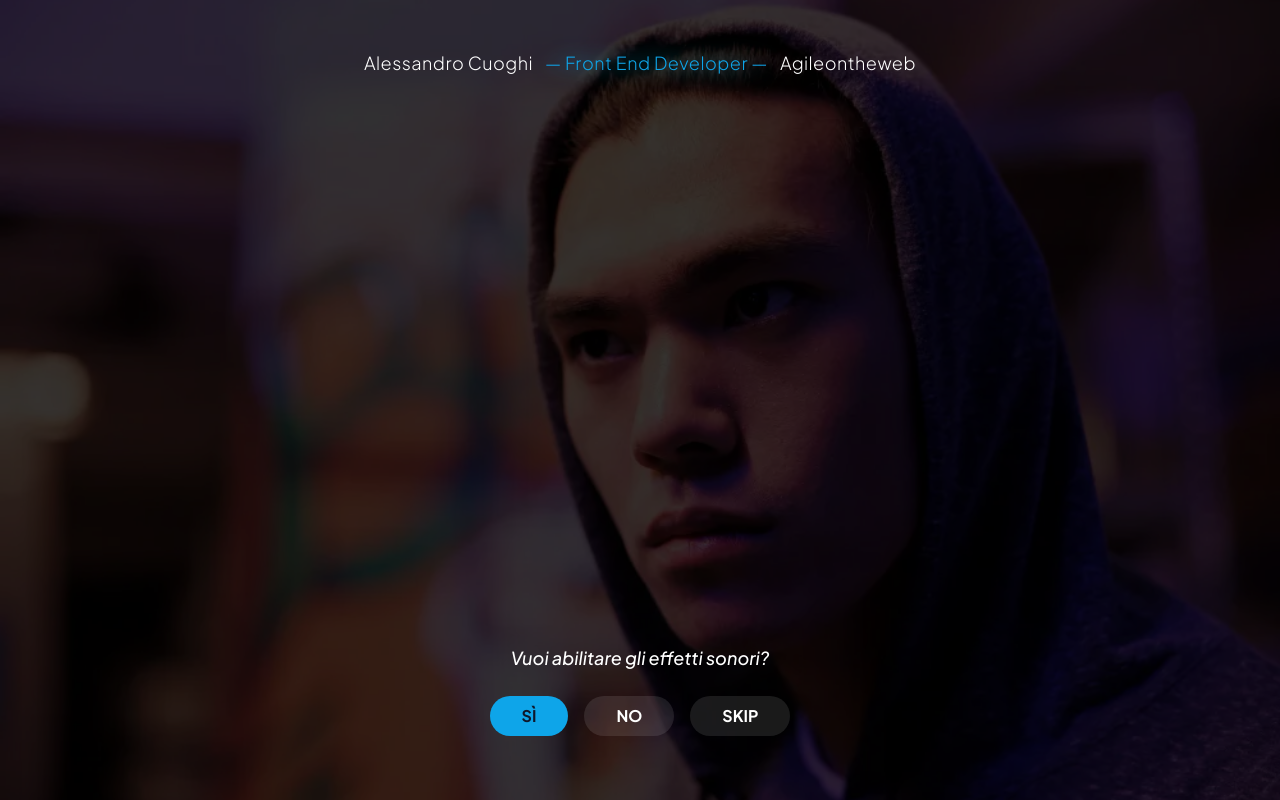
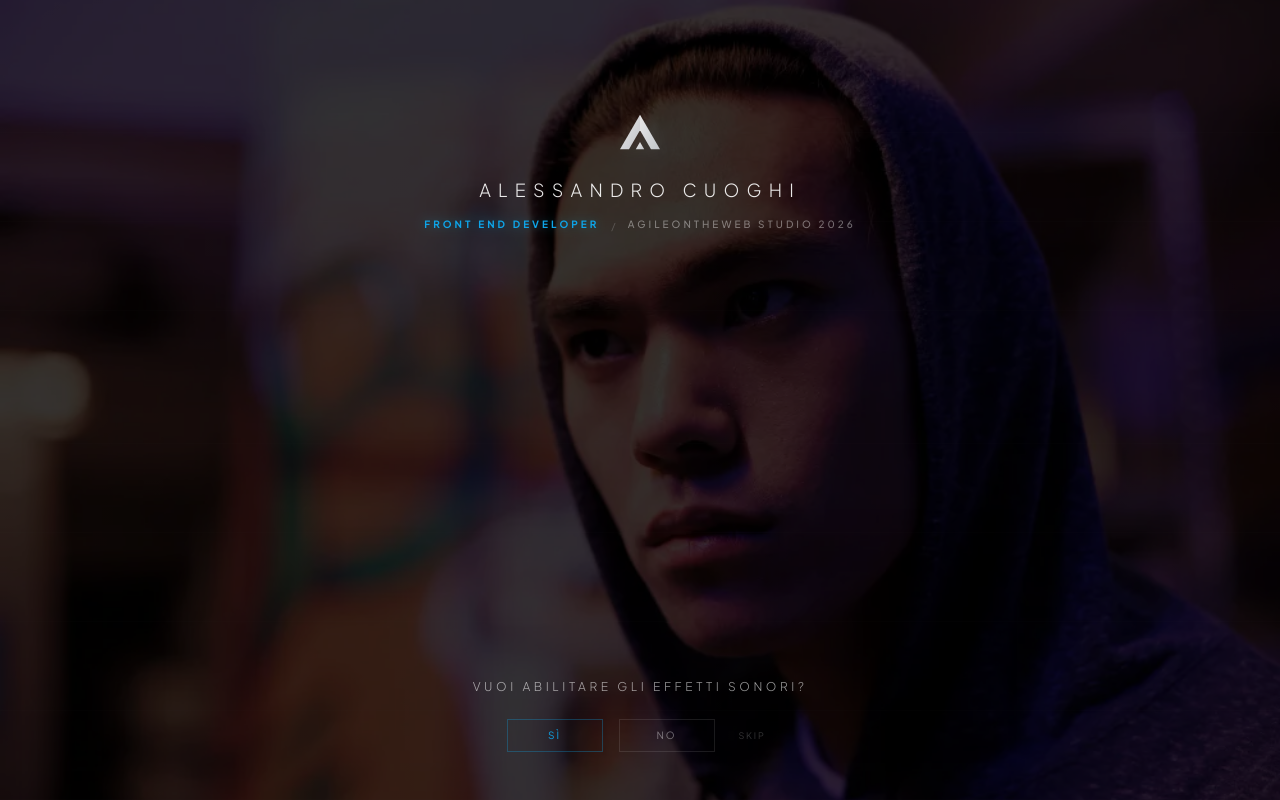
Before and after one commit to agileontheweb/curriculum-react, a React (Vite) app: page / in a window 1280 px wide. Built offline with nearby package versions, Linux system fonts and the light colour scheme.

Commit message:
Refactor pre-home con effetto immagine ed effetti logo e stili

```diff
--- /dev/null
+++ b/src/components/MosaicImage.jsx
@@ -0,0 +1,141 @@
+// src/components/MosaicImage.jsx
+import { useRef, useState, useEffect, useCallback } from 'react';
+import { useGSAP } from '@gsap/react';
+import gsap from 'gsap';
+import { useSoundContext, SOUNDS } from '../contexts/SoundContext';
+
+const MosaicImage = ({ imagePath }) => {
+  const containerRef = useRef();
+  const { playSound, soundEnabled } = useSoundContext();
+  const [gridConfig, setGridConfig] = useState({
+    rows: 18, cols: 1, bgW: 0, bgH: 0, screenW: 0, screenH: 0
+  });
+
+  const calculateGrid = useCallback(() => {
+    const img = new Image();
+    img.onload = () => {
+      const screenW = window.innerWidth;
+      const screenH = window.innerHeight;
+      const imgAspect = img.naturalWidth / img.naturalHeight;
+      const screenAspect = screenW / screenH;
+
+      const rows = 18;
+      const cols = 1;
+
+      let bgW, bgH;
+      if (screenAspect > imgAspect) {
+        bgW = screenW;
+        bgH = screenW / imgAspect;
+      } else {
+        bgH = screenH;
+        bgW = screenH * imgAspect;
+      }
+
+      setGridConfig({ rows, cols, bgW, bgH, screenW, screenH });
+    };
+    img.src = imagePath;
+  }, [imagePath]);
+
+  useEffect(() => {
+    calculateGrid();
+    window.addEventListener('resize', calculateGrid);
+    return () => window.removeEventListener('resize', calculateGrid);
+  }, [calculateGrid]);
+
+  useGSAP(() => {
+    const tiles = containerRef.current?.querySelectorAll('.tile');
+    if (!tiles?.length) return;
+
+    // Timeline per gestire espansione, flash e blur contemporaneamente
+    const tl = gsap.timeline();
+
+    tl.fromTo(tiles,
+      {
+        scaleX: 0,
+        opacity: 0,
+        // Parte con molto blur, molta luminosità e contrasto alto
+        filter: 'brightness(3) contrast(1.5) blur(20px)',
+        transformOrigin: (i) => i % 2 === 0 ? "left center" : "right center",
+      },
+      {
+        scaleX: 1,
+        opacity: 1,
+        // Arriva a fuoco (blur 0), luminosità soft e contrasto normale
+        filter: 'brightness(0.6) contrast(1) blur(0px)',
+        duration: 1.6, // Leggermente più lento per gustarsi il passaggio del blur
+        stagger: {
+          amount: 1.5,
+          from: "start"
+        },
+        ease: "expo.inOut",
+        onStart: function () {
+          if (soundEnabled && Math.random() > 0.8) {
+            playSound(SOUNDS.HOVER, 0.01);
+          }
+        }
+      }
+    );
+  }, [gridConfig, soundEnabled]);
+
+  const totalTiles = gridConfig.rows * gridConfig.cols;
+
+  return (
+    <div
+      ref={containerRef}
+      className="absolute inset-0 w-full h-full bg-black overflow-hidden"
+      style={{
+        display: 'grid',
+        gridTemplateColumns: `repeat(${gridConfig.cols}, 1fr)`,
+        gridTemplateRows: `repeat(${gridConfig.rows}, 1fr)`,
+        // Usiamo un gap negativo infinitesimale o gap 0 per evitare leak di pixel
+        gap: '0px',
+      }}
+    >
+      {Array.from({ length: totalTiles }).map((_, i) => {
+        const row = Math.floor(i / gridConfig.cols);
+        const col = i % gridConfig.cols;
+
+        const tileW = gridConfig.screenW / gridConfig.cols;
+        const tileH = gridConfig.screenH / gridConfig.rows;
+        const offsetX = (gridConfig.bgW - gridConfig.screenW) / 2;
+        const offsetY = (gridConfig.bgH - gridConfig.screenH) / 2;
+
+        const backgroundPosX = -(col * tileW + offsetX);
+        const backgroundPosY = -(row * tileH + offsetY);
+
+        return (
+          <div
+            key={i}
+            className="tile relative"
+            style={{
+              backgroundImage: `url(${imagePath})`,
+              backgroundSize: `${gridConfig.bgW}px ${gridConfig.bgH}px`,
+              backgroundPosition: `${backgroundPosX}px ${backgroundPosY}px`,
+              backgroundAttachment: 'fixed',
+              willChange: 'transform, filter',
+              // RIMOSSO borderBottom che creava la linea nera
+              // Aggiungiamo una piccola sovrapposizione per coprire i bordi
+              margin: '-0.5px 0'
+            }}
+          >
+            {/* Simuliamo la linea di scansione con un gradiente interno
+               che non sposta i pixel ma scurisce solo il bordo inferiore
+            */}
+            <div
+              className="absolute inset-0 border-b border-white/[0.03]"
+              style={{ pointerEvents: 'none' }}
+            />
+
+            {/* Effetto luce interna sulla striscia */}
+            <div
+              className="absolute inset-0 bg-gradient-to-r from-white/5 via-transparent to-white/5"
+              style={{ mixBlendMode: 'overlay', pointerEvents: 'none' }}
+            />
+          </div>
+        );
+      })}
+    </div>
+  );
+};
+
+export default MosaicImage;
--- a/src/components/PreHome.jsx
+++ b/src/components/PreHome.jsx
@@ -3,6 +3,7 @@ import { useRef } from 'react';
 import { useGSAP } from '@gsap/react';
 import gsap from 'gsap';
 import Toast from './Toast';
+import MosaicImage from './MosaicImage';
 
 const PreHome = ({
   showToast,
@@ -13,80 +14,150 @@ const PreHome = ({
   onSkip
 }) => {
   const containerRef = useRef();
-  const brandingRef = useRef();
+  const logoRef = useRef();
+  const nameRef = useRef();
+  const roleRef = useRef();
+  const toastWrapperRef = useRef();
+
+  const splitLettersWithMask = (text) => {
+    return text.split("").map((char, i) => (
+      <span key={i} className="inline-block overflow-hidden align-bottom">
+        <span className="letter inline-block translate-y-full">
+          {char === " " ? "\u00A0" : char}
+        </span>
+      </span>
+    ));
+  };
+
 
   useGSAP(() => {
     if (showToast) {
-      // Appare il contenitore principale
-      gsap.to(containerRef.current, {
-        autoAlpha: 1,
-        duration: 0.6,
-        ease: 'power2.out'
-      });
-      // Animazione d'entrata per il branding in alto
-      gsap.fromTo(brandingRef.current,
-        { y: -20, opacity: 0 },
-        { y: 0, opacity: 1, duration: 0.8, delay: 0.3, ease: "power3.out" }
+      const tl = gsap.timeline();
+      const polygons = logoRef.current.querySelectorAll('polygon');
+
+      const logoRect = logoRef.current.getBoundingClientRect();
+      const centerY = window.innerHeight / 2 - logoRect.top - (logoRect.height / 2);
+      tl.to(containerRef.current, { autoAlpha: 1, duration: 0.1 });
+
+      // Animazione LOGO (più veloce e secca per un look tech)
+      tl.fromTo(polygons[2],
+        {
+          y: 250, // Parte visibilmente più in basso (vicino al centro)
+          opacity: 0,
+          scale: 0.5 // Parte piccolo per dare profondità
+        },
+        {
+          y: 0,
+          opacity: 1,
+          scale: 1,
+          duration: 0.7,
+          ease: "expo.out"
+        },
+        "+=0.8" // Delay iniziale per il Mosaico
       );
+
+      // 2. LE DUE ALI LATERALI
+      // Compaiono subito dopo che il triangolo si è "fissato" in posizione
+      tl.fromTo([polygons[0], polygons[1]],
+        {
+          opacity: 0,
+          scale: 0.8,
+          filter: 'blur(5px)' // Leggero blur iniziale che sparisce
+        },
+        {
+          opacity: 1,
+          scale: 1,
+          filter: 'blur(0px)',
+          duration: 0.6,
+          stagger: 0.15,
+          ease: "power4.out"
+        },
+        "-=0.3" // Inizia mentre la base sta ancora finendo il movimento
+      );
+      // NOME E INFO
+      tl.to(nameRef.current.querySelectorAll('.letter'), {
+        y: 0,
+        duration: 0.7,
+        stagger: 0.02,
+        ease: "power3.out"
+      }, "-=0.4");
+
+      tl.to(roleRef.current.querySelectorAll('.letter, .separator'), {
+        y: 0,
+        duration: 0.7,
+        stagger: 0.01,
+        ease: "power3.out"
+      }, "-=0.5");
+
+      tl.fromTo(toastWrapperRef.current,
+        { y: 15, opacity: 0 },
+        { y: 0, opacity: 1, duration: 0.8, ease: "power2.out" },
+        "-=0.2"
+      );
+
     } else {
       gsap.to(containerRef.current, {
         autoAlpha: 0,
-        duration: 0.4,
-        ease: 'power2.in',
-        onComplete: () => {
-          if (containerRef.current) {
-            containerRef.current.style.display = 'none';
-          }
-        }
+        duration: 0.6,
+        ease: 'power2.inOut'
       });
     }
   }, [showToast]);
 
-  if (!showToast && containerRef.current?.style.opacity === '0') {
-    return null;
-  }
+  return (
+    <div ref={containerRef} className="fixed inset-0 z-[200] bg-black" style={{ opacity: 0 }}>
+      <div className="absolute inset-0 z-0 overflow-hidden">
+        <MosaicImage imagePath="/img/pre-home/io.webp" />
+      </div>
+      <div className="absolute inset-0 bg-black/65 z-[1]" />
 
-  return (
-    <div
-      ref={containerRef}
-      className="fixed inset-0 z-[200] flex items-center justify-center"
-      style={{ opacity: 0 }}
-    >
-      {/* Background Image */}
-      <div
-        className="absolute inset-0 bg-cover bg-center bg-no-repeat"
-        style={{
-          backgroundImage: 'url(/img/pre-home/io.webp)',
-          filter: 'brightness(0.7)'
-        }}
-      />
+      <div className="absolute top-28 left-0 w-full px-6 flex flex-col items-center z-10 text-center">
 
-      {/* Overlays scuri */}
-      <div className="absolute inset-0 bg-black/70" />
+        {/* LOGO - Dimensioni ridotte (8x8 -> 10x10) */}
+        <div className="mb-6 w-8 h-8 md:w-10 md:h-10 opacity-90">
+          <svg
+            ref={logoRef}
+            viewBox="0 0 161.43 139.8"
+            className="w-full h-full drop-shadow-[0_0_10px_rgba(255,255,255,0.1)]"
+          >
+            <defs>
+              <linearGradient id="logoGradient" x1="0%" y1="0%" x2="100%" y2="100%">
+                <stop offset="0%" style={{ stopColor: '#ffffff', stopOpacity: 1 }} />
+                <stop offset="100%" style={{ stopColor: '#d1d5db', stopOpacity: 1 }} />
+              </linearGradient>
+            </defs>
+            <g>
+              <polygon fill="url(#logoGradient)" points="80.71,62.96 80.71,0 161.43,139.8 125.08,139.8" style={{ opacity: 0 }} />
+              <polygon fill="url(#logoGradient)" points="36.35,139.8 0,139.8 80.71,0 80.71,62.96" style={{ opacity: 0 }} />
+              <polygon fill="url(#logoGradient)" points="80.71,110.35 63.71,139.8 80.71,139.8 97.72,139.8" style={{ opacity: 0 }} />
+            </g>
+          </svg>
+        </div>
 
-      {/* --- BRANDING IN ALTO --- */}
-      <div
-        ref={brandingRef}
-        className="absolute top-12 left-0 w-full px-6 text-center z-10"
-      >
-        <p className="text-lg font-light leading-relaxed text-white tracking-wide">
-          <span className="">Alessandro Cuoghi</span>
-          <span className=" text-agile-sky px-3 drop-shadow-[0_0_10px_rgba(0,212,255,0.8)] ">
-            — Front End Developer —
+        {/* NOME - Font ridotto e tracking aumentato */}
+        <h1 ref={nameRef} className="text-base md:text-lg font-light text-white/90 tracking-[0.4em] uppercase mb-2">
+          {splitLettersWithMask("Alessandro Cuoghi")}
+        </h1>
+
+        {/* RUOLO / STUDIO - Ancora più fine */}
+        <h2 ref={roleRef} className="flex items-center justify-center flex-wrap">
+          <span className="text-agile-sky text-[9px] md:text-[10px] tracking-[0.3em] uppercase font-bold drop-shadow-[0_0_5px_rgba(0,212,255,0.3)]">
+            {splitLettersWithMask("Front End Developer")}
           </span>
-          <span className="">Agileontheweb</span>
-        </p>
+          <span className="separator inline-block overflow-hidden mx-3">
+            <span className="letter inline-block translate-y-full text-white/20 text-[9px] md:text-[10px]">/</span>
+          </span>
+          <span className="text-white/40 text-[9px] md:text-[10px] tracking-[0.3em] uppercase font-medium">
+            {splitLettersWithMask("Agileontheweb Studio 2026")}
+          </span>
+        </h2>
       </div>
 
-      {/* Toast - Rimane centrato esattamente dove era prima */}
-      <Toast
-        isVisible={showToast}
-        isLoading={isLoading}
-        loadingProgress={loadingProgress}
-        onConfirm={onConfirm}
-        onDeny={onDeny}
-        onSkip={onSkip}
-      />
+      <div ref={toastWrapperRef} className="absolute bottom-12 left-0 w-full flex justify-center z-20" style={{ opacity: 0 }}>
+        <div className="w-full max-w-xs px-6">
+          <Toast isVisible={showToast} isLoading={isLoading} loadingProgress={loadingProgress} onConfirm={onConfirm} onDeny={onDeny} onSkip={onSkip} />
+        </div>
+      </div>
     </div>
   );
 };
--- a/src/components/Toast.jsx
+++ b/src/components/Toast.jsx
@@ -5,73 +5,90 @@ import gsap from 'gsap';
 
 const Toast = ({ isVisible, isLoading, loadingProgress, onConfirm, onDeny, onSkip }) => {
   const containerRef = useRef();
-  const progressBarRef = useRef();
   const textRef = useRef();
 
-  // Nuova sequenza di testi focalizzata sull'esperienza
   const loadingText = useMemo(() => {
-    if (loadingProgress < 16) return "Caricamento risorse creative";
-    if (loadingProgress < 32) return "Rendering interfaccia adattiva";
-    if (loadingProgress < 48) return "Configurazione ambiente interattivo";
-    if (loadingProgress < 64) return "Ottimizzazione asset grafici";
-    if (loadingProgress < 85) return "Pronti per l'esperienza"; // Più spazio per leggere
-    return "Buona navigazione"; // Messaggio finale (85% - 100%)
+    if (loadingProgress < 20) return "Risorse creative";
+    if (loadingProgress < 45) return "Interfaccia adattiva";
+    if (loadingProgress < 70) return "Asset grafici";
+    if (loadingProgress < 90) return "Esperienza pronta";
+    return "Benvenuto";
   }, [loadingProgress]);
 
+  // Animazione d'entrata del container (molto fluida)
   useGSAP(() => {
     if (isVisible) {
-      gsap.set(containerRef.current, { display: 'flex', autoAlpha: 0, y: 50 });
-      gsap.to(containerRef.current, { autoAlpha: 1, y: 0, duration: 0.6, ease: 'back.out(1.7)' });
-    } else {
-      gsap.to(containerRef.current, { autoAlpha: 0, y: 20, duration: 0.3, onComplete: () => gsap.set(containerRef.current, { display: 'none' }) });
+      gsap.fromTo(containerRef.current,
+        { autoAlpha: 0, y: 30 },
+        { autoAlpha: 1, y: 0, duration: 1, ease: 'power4.out', delay: 0.5 }
+      );
     }
   }, [isVisible]);
 
+  // Effetto "glitch/fade" al cambio del testo di caricamento
   useGSAP(() => {
     if (isLoading) {
       gsap.fromTo(textRef.current,
-        { opacity: 0, y: 10, filter: "blur(6px)" },
-        { opacity: 1, y: 0, filter: "blur(0px)", duration: 0.5, ease: "power2.out" }
+        { opacity: 0, x: -5, filter: "blur(4px)" },
+        { opacity: 1, x: 0, filter: "blur(0px)", duration: 0.4, ease: "power2.out" }
       );
     }
   }, [loadingText, isLoading]);
 
   return (
-    <div ref={containerRef} className="toast-container flex flex-col items-center text-center p-10">
+    <div ref={containerRef} className="w-full flex flex-col items-center">
       {!isLoading ? (
-        <>
-          {/* Testo iniziale con la tua nuova struttura */}
-          <p className="toast-text text-lg leading-relaxed text-center">
-            <span className="block italic">Vuoi abilitare gli effetti sonori?</span>
+        <div className="flex flex-col items-center gap-6 w-full">
+          {/* Testo su riga singola con tracking coerente */}
+          <p className="text-white/60 text-[10px] md:text-xs tracking-[0.3em] uppercase font-light whitespace-nowrap">
+            Vuoi abilitare gli effetti sonori?
           </p>
 
-          <div className="toast-actions">
-            <button onClick={onConfirm} className="btn-toast-confirm cursor-pointer">SÌ</button>
-            <button onClick={onDeny} className="btn-toast-deny cursor-pointer">NO</button>
-            <button onClick={onSkip} className="btn-toast-deny cursor-pointer">SKIP</button>
-
+          {/* Pulsanti con larghezza fissa per simmetria */}
+          <div className="flex items-center justify-center gap-4 w-full">
+            <button
+              onClick={onConfirm}
+              className="w-24 py-2 text-[10px] tracking-[0.2em] text-agile-sky border border-agile-sky/30 hover:bg-agile-sky hover:text-black transition-all duration-300 ease-out"
+            >
+              SÌ
+            </button>
+            <button
+              onClick={onDeny}
+              className="w-24 py-2 text-[10px] tracking-[0.2em] text-white/40 border border-white/10 hover:border-white/40 hover:text-white transition-all duration-300"
+            >
+              NO
+            </button>
+            <button
+              onClick={onSkip}
+              className="text-[9px] tracking-[0.2em] text-white/20 hover:text-white/60 transition-colors uppercase px-2"
+            >
+              Skip
+            </button>
           </div>
-        </>
+        </div>
       ) : (
-        <div className="w-full flex flex-col items-center">
-          <div className="h-20 flex items-center justify-center mb-8">
-            <h2 ref={textRef} className="text-2xl md:text-3xl font-black tracking-tighter text-white uppercase italic">
+        <div className="w-full flex flex-col items-center max-w-[280px]">
+          {/* Label di caricamento */}
+          <div className="flex justify-between w-full mb-3 px-1">
+            <span ref={textRef} className="text-[10px] text-white/70 tracking-[0.2em] uppercase font-light">
               {loadingText}
-            </h2>
+            </span>
+            <span className="text-[10px] text-agile-sky font-mono tabular-nums">
+              {Math.round(loadingProgress)}%
+            </span>
           </div>
 
-          {/* Progress Bar originale */}
-          <div className="w-full h-2 bg-white/10 rounded-full overflow-hidden max-w-md">
+          {/* Progress Bar Sottilissima (High-tech) */}
+          <div className="w-full h-[1px] bg-white/10 relative overflow-hidden">
             <div
-              ref={progressBarRef}
-              className="h-full bg-gradient-to-r from-blue-500 to-purple-500 origin-left transition-transform duration-150 ease-linear"
+              className="absolute inset-0 bg-agile-sky origin-left transition-transform duration-300 ease-out shadow-[0_0_8px_rgba(0,212,255,0.8)]"
               style={{ transform: `scaleX(${loadingProgress / 100})` }}
             />
           </div>
 
-          <p className="toast-text mt-4 text-[10px] opacity-50 tracking-[0.3em] uppercase font-mono">
-            Setup Status — {Math.round(loadingProgress)}%
-          </p>
+          <span className="mt-4 text-[8px] text-white/20 tracking-[0.5em] uppercase">
+            System Initializing
+          </span>
         </div>
       )
       }
```
